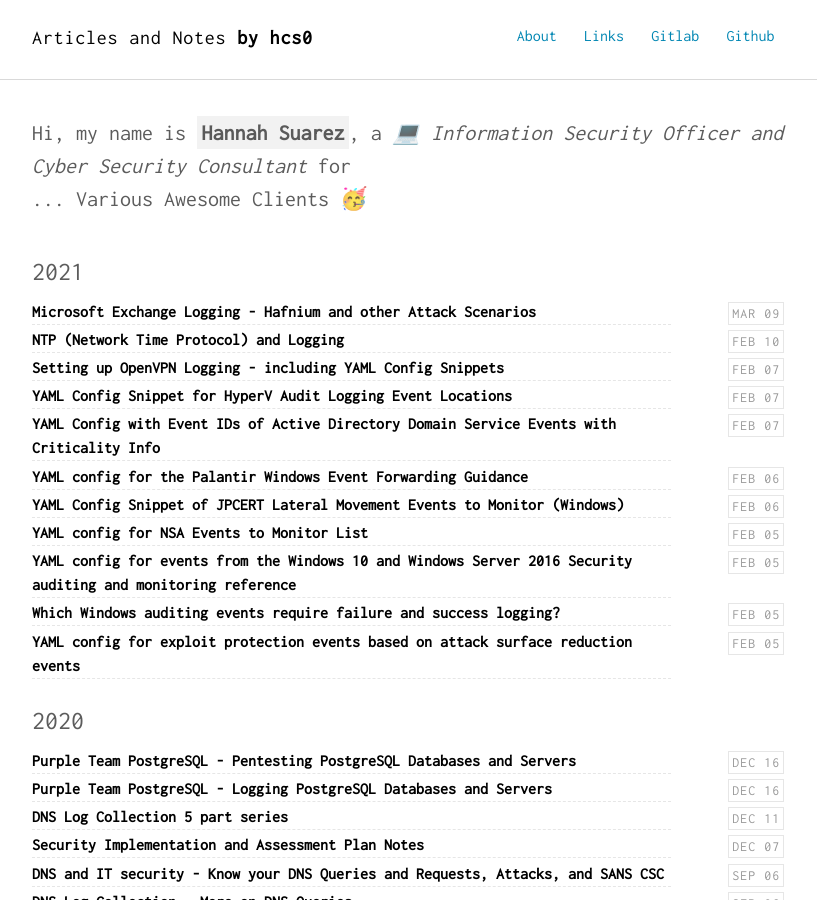
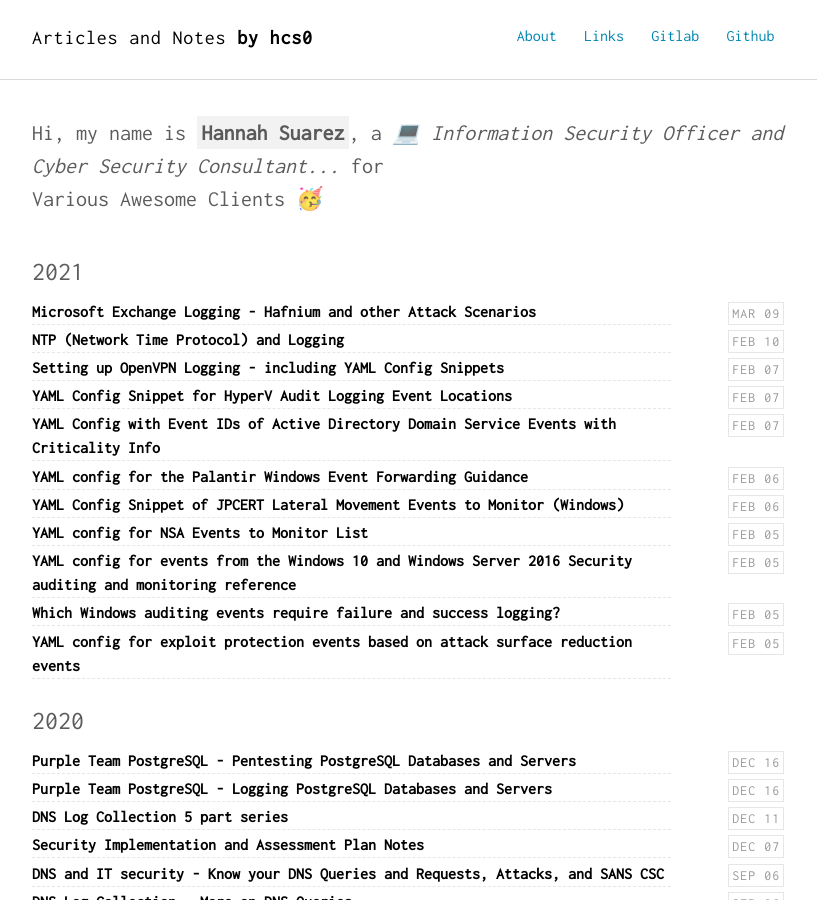
Before and after one commit to HannahSuarez/hannahsuarez.github.io, a Jekyll site: the page built from index.html, in a window 1280 px wide and 900 px high. Shown: the whole window, without its empty margins (232-1049 px from the left). Built offline with Jekyll 4.4.1, drawn with Linux system fonts in a browser that asks for light colours; nearby versions of some CDN libraries.

```diff
--- a/_config.yml
+++ b/_config.yml
@@ -28,8 +28,8 @@ sass:
 # Author settings
 author:
   name     : "Hannah Suarez"
-  job      : "💻 Information Security Officer and Cyber Security Consultant"
-  bio      : "... Various Awesome Clients 🥳"
+  job      : "💻 Information Security Officer and Cyber Security Consultant..."
+  bio      : "Various Awesome Clients 🥳"
   thumb    : /images/hannahsuarez.jpg
   url      : http://hannahsuarez.github.io
   github   : http://github.com/hcs0
```
